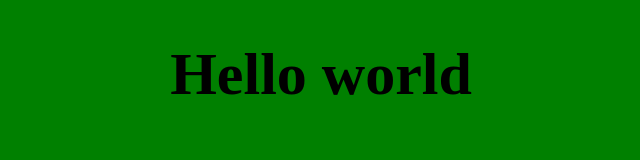
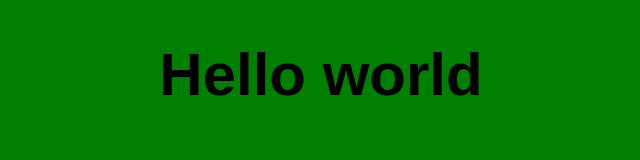
Before and after one commit to GenderlessChild/Nerds, a plain HTML site: page index.html in a window 1280 px wide. Shown: the whole page, without its empty margins (319-959 px from the left). Drawn offline with Linux system fonts and the light colour scheme.

Commit message:
Добавили стили

```diff
--- a/index.html
+++ b/index.html
@@ -10,6 +10,10 @@
   <title>Document</title>
 </head>
 <body>
-  <h1>Hello world</h1>
+  <header>
+    <div class="header-title">
+      <h1>Hello world</h1>
+    </div>
+  </header>
 </body>
 </html>
--- a/style.css
+++ b/style.css
@@ -2,4 +2,5 @@ body {
   background: green;
   text-align: center;
   font-size: 30px;
+  font-family: sans-serif;
 }
```
